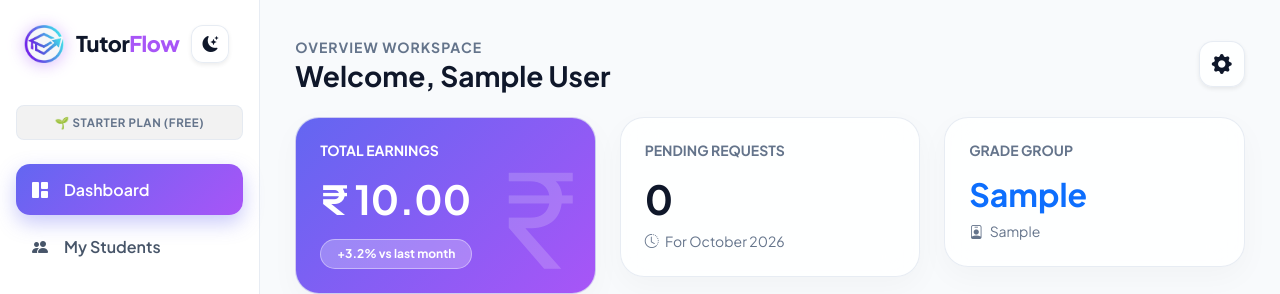
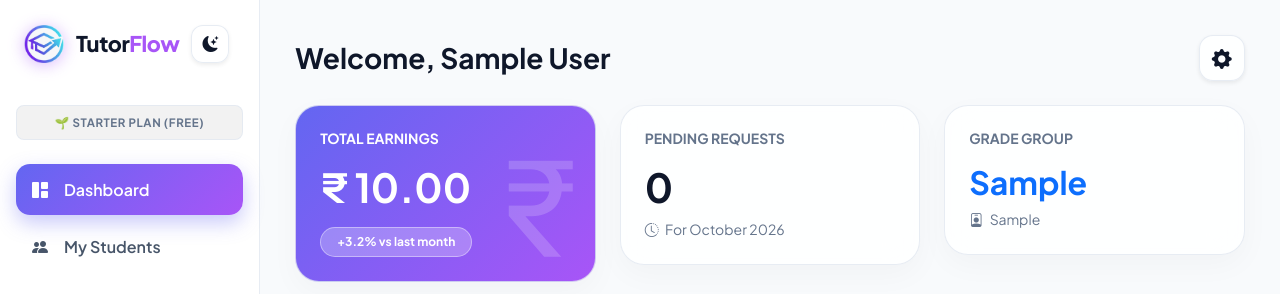
Before and after one commit to afiya5731/TutorFlow, a Flask app: page /teacher_dashboard in a window 1280 px wide. Shown: the top 294 px of the page. Run offline with Flask 3, Linux system fonts and the light colour scheme; the visitor is signed in with stand-in values (Sample User, id 1); tables that the repository leaves empty hold one stand-in row (values such as "Sample post"); some libraries are stand-ins or nearby versions.

Commit message:
remove overview workspace

```diff
--- a/templates/teacher_dashboard.html
+++ b/templates/teacher_dashboard.html
@@ -310,7 +310,7 @@
 <!-- 💻 DESKTOP & WORKSPACE HEADER -->
 <header class="dashboard-header mb-4 align-items-center">
     <div class="welcome-title-box">
-        <span class="text-muted small fw-bold text-uppercase" style="letter-spacing: 1px;">Overview Workspace</span>
+       <!-- <span class="text-muted small fw-bold text-uppercase" style="letter-spacing: 1px;">Overview Workspace</span>-->
         <h1 class="h3 fw-bold mb-0 text-main">Welcome, {{ teacher.name }}</h1>
     </div>
 
```
